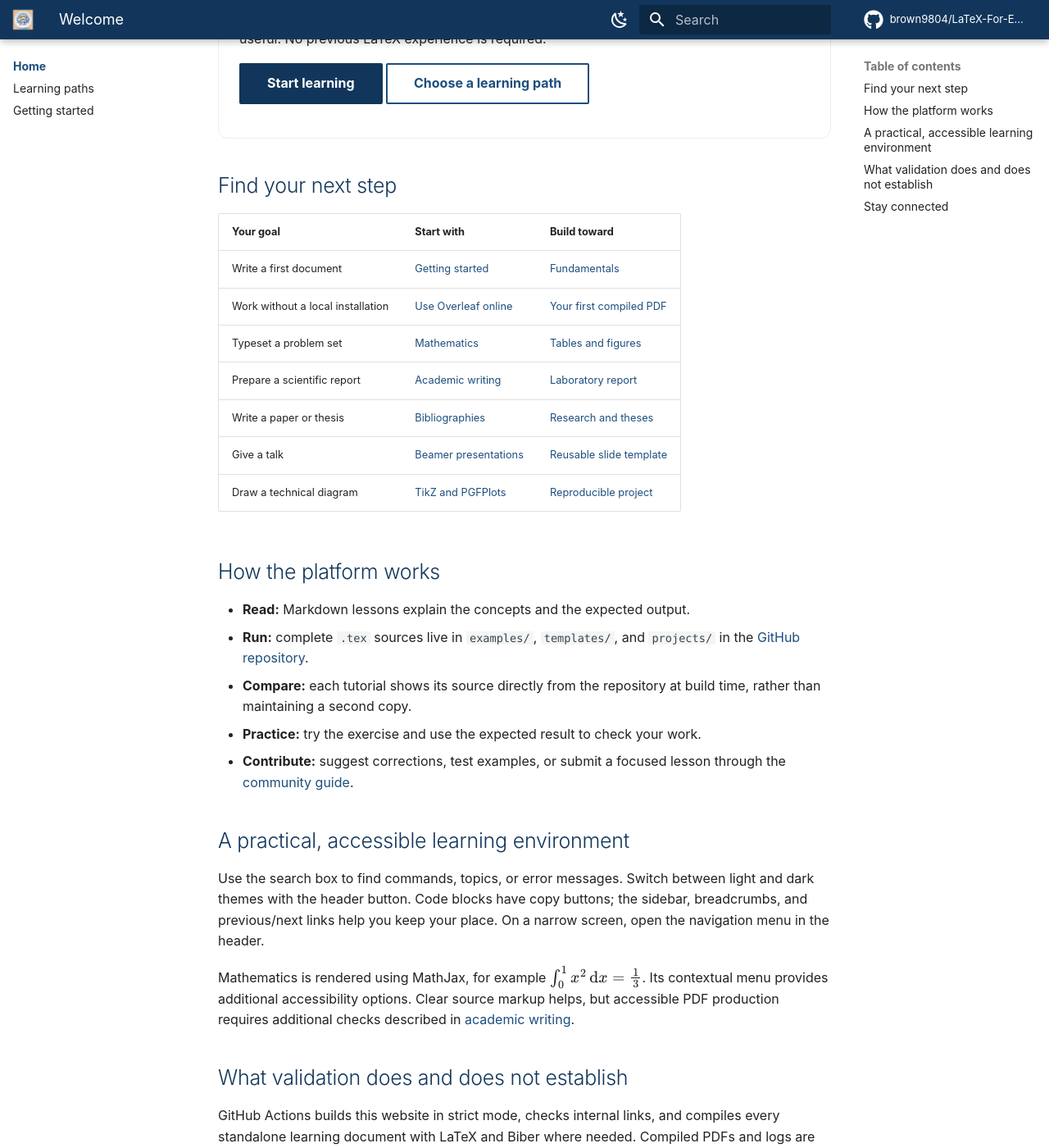
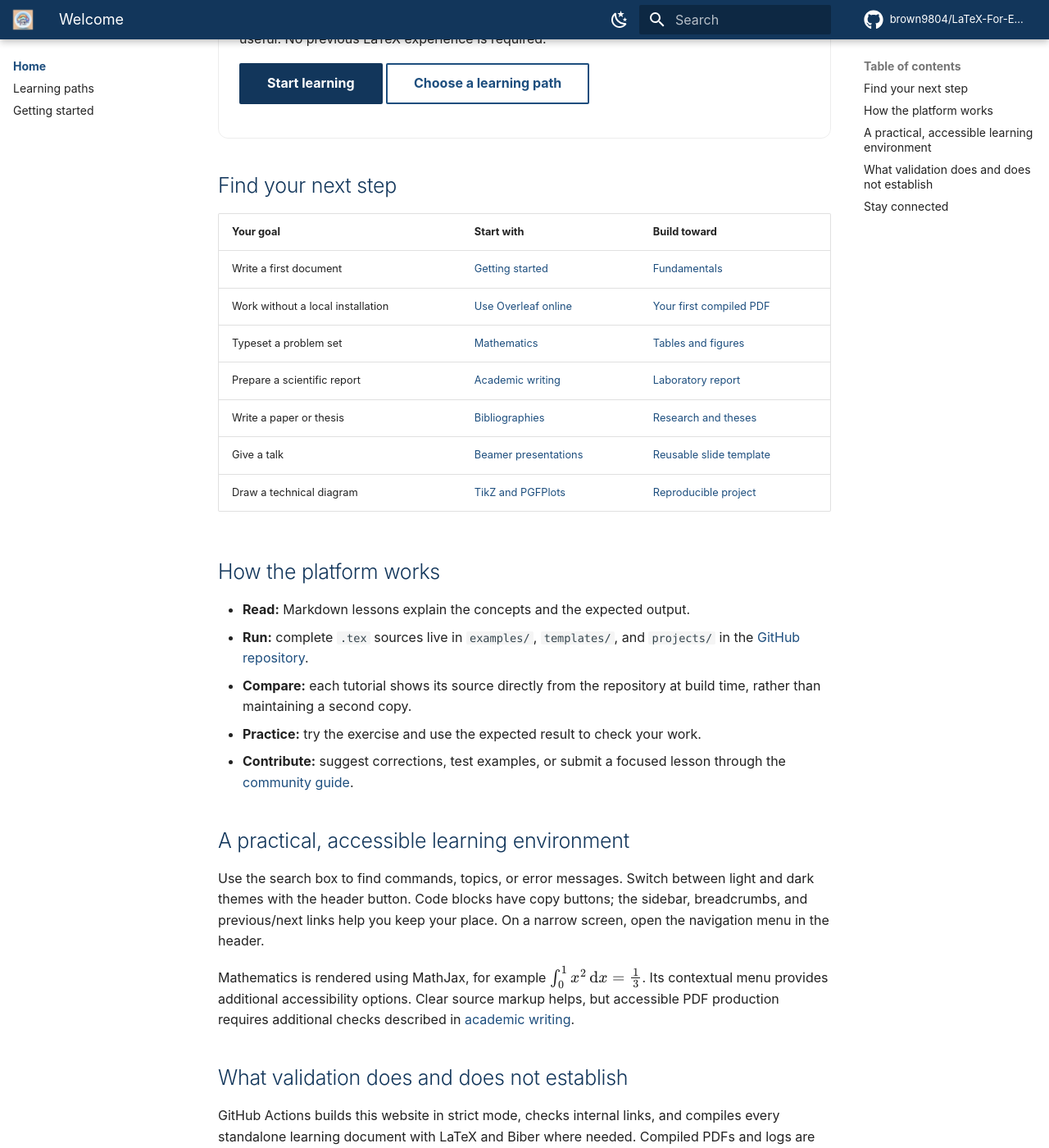
Before and after one commit to brown9804/LaTeX-For-Everyone, an MkDocs documentation site: the page built from docs/index.md, in a window 1280 px wide and 1400 px high, scrolled down 389 px. Shown: the whole window at 82% size. Built offline with MkDocs 1.6.1 and Material for MkDocs 9.7.7, drawn with Linux system fonts in a browser that asks for light colours; comment, search, counter and statistics services are not loaded.

Commit message:
Expand learning tables across the available responsive content area
Co-authored-by: Copilot <223556219+Copilot@users.noreply.github.com>

```diff
--- a/docs/styles.css
+++ b/docs/styles.css
@@ -1,5 +1,9 @@
 .md-grid {
   max-width: 100%;
+}
+
+.md-typeset__table {
+  min-width: 100%;
 }
 
 .md-typeset table:not([class]) {
```
